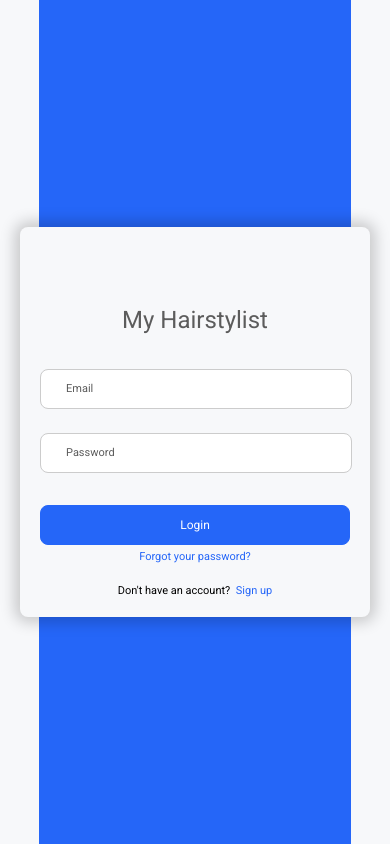
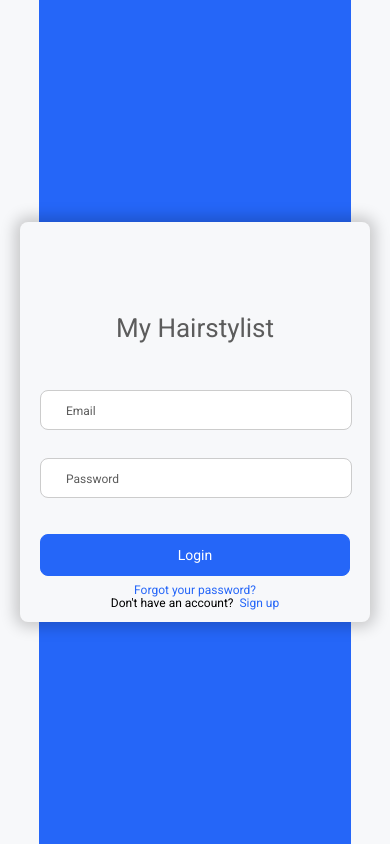
Before and after one commit to spaulas/my-hairstylist-auth-ui, a React app: page /auth/sign-in in a window 390 px wide. Built offline with nearby package versions, Linux system fonts and the light colour scheme.

Commit message:
Finish responsiveness

```diff
--- a/src/components/common/Button/button.styles.scss
+++ b/src/components/common/Button/button.styles.scss
@@ -22,16 +22,16 @@ button {
   }
 }
 
-@media only screen and (max-width: $medium-desktop__max) {
+@media only screen and (max-width: $medium-desktop__max-width),
+  only screen and (max-height: $medium-desktop__max-height) {
   button {
     padding: 14px 0;
   }
 }
 
-@media only screen and (max-width: $tablet-portrait__max) {
+@media only screen and (max-width: $tablet-portrait__max-width),
+  only screen and (max-height: $tablet-portrait__max-height) {
   button {
     padding: 12px 0;
   }
-
-
 }
--- a/src/components/common/Layout/layout.styles.scss
+++ b/src/components/common/Layout/layout.styles.scss
@@ -52,37 +52,14 @@
   }
 }
 
-@media only screen and (max-width: $tablet-landscape__max) {
-  .layout {
-    max-width: 1140px;
-
-    &--box {
-      width: 840px;
-      height: 534px;
-
-      &-strip {
-        margin: 32px 16px 32px 32px;
-      }
-
-      &-children {
-        margin: 32px 32px 32px 16px;
-      }
-    }
-
-    &--strip {
-      width: 366px;
-      right: calc(50% + 16px);
-    }
-  }
-}
-
-@media only screen and (max-width: $medium-desktop__max) {
+@media only screen and (max-width: $medium-desktop__max-width),
+  only screen and (max-height: $medium-desktop__max-height) {
   .layout {
     max-width: 940px;
 
     &--box {
-      width: 700px;
-      height: 446px;
+      width: 880px;
+      height: 560px;
 
       &-strip {
         margin: 28px 14px 28px 28px;
@@ -94,19 +71,20 @@
     }
 
     &--strip {
-      width: 308px;
+      width: 398px;
       right: calc(50% + 14px);
     }
   }
 }
 
-@media only screen and (max-width: $tablet-portrait__max) {
+@media only screen and (max-width: $tablet-portrait__max-width),
+  only screen and (max-height: $tablet-portrait__max-height) {
   .layout {
     max-width: 826px;
 
     &--box {
-      width: 612px;
-      height: 390px;
+      width: 740px;
+      height: 470px;
 
       &-strip {
         margin: 24px 12px 24px 24px;
@@ -118,21 +96,22 @@
     }
 
     &--strip {
-      width: 270px;
+      width: 334px;
       right: calc(50% + 12px);
     }
   }
 }
 
-@media only screen and (max-width: $mobile__max) {
+@media only screen and (max-width: $mobile__max-width),
+  only screen and (max-height: $mobile__max-height) {
   .layout {
-    max-width: 550px;
+    max-width: 640px;
     min-width: 360px;
-    min-height: 364px;
+    min-height: calc(400px + 20px * 2);
 
     &--box {
       width: calc(100% - 20px * 2);
-      height: 390px;
+      height: 400px;
 
       &-strip {
         display: none;
--- a/src/components/generics/Form/Error/error.styles.scss
+++ b/src/components/generics/Form/Error/error.styles.scss
@@ -16,7 +16,18 @@
   }
 }
 
-@media only screen and (max-width: $tablet-landscape__max) {
+/* @media only screen and (max-width: $tablet-landscape__max-width) {
+  .error {
+    left: 20px;
+
+    &__visible {
+      top: 50px;
+    }
+  }
+}
+ */
+@media only screen and (max-width: $medium-desktop__max-width),
+  only screen and (max-height: $medium-desktop__max-height) {
   .error {
     left: 20px;
 
@@ -26,12 +37,23 @@
   }
 }
 
-@media only screen and (max-width: $medium-desktop__max) {
+@media only screen and (max-width: $tablet-portrait__max-width),
+  only screen and (max-height: $tablet-portrait__max-height) {
   .error {
     left: 16px;
 
     &__visible {
-      top: 44px;
+      top: 40px;
     }
   }
 }
+
+@media only screen and (max-width: $mobile__max-width)  and (max-height: $mobile__max-height){
+  .error {
+    left: 28px;
+
+    &__visible {
+      top: 40px;
+    }
+  }
+}
--- a/src/components/generics/Form/Field/field.styles.scss
+++ b/src/components/generics/Form/Field/field.styles.scss
@@ -80,7 +80,7 @@ input:-webkit-autofill:active {
   -webkit-box-shadow: 0 0 0 30px white inset !important;
 }
 
-@media only screen and (max-width: $tablet-landscape__max) {
+/* @media only screen and (max-width: $tablet-landscape__max-width) {
   .form {
     &--item {
       margin-bottom: 30px;
@@ -96,17 +96,33 @@ input:-webkit-autofill:active {
       height: 38px;
     }
   }
+} */
+
+@media only screen and (max-width: $medium-desktop__max-width),
+  only screen and (max-height: $medium-desktop__max-height) {
+  .form {
+    &--label {
+      &__focused {
+        left: 15px;
+      }
+    }
+
+    &--input {
+      height: 38px;
+    }
+  }
 }
 
-@media only screen and (max-width: $tablet-portrait__max) {
+@media only screen and (max-width: $tablet-portrait__max-width),
+  only screen and (max-height: $tablet-portrait__max-height) {
   .form {
     &--item {
-      margin-bottom: 24px;
+      margin-bottom: 28px;
     }
 
     &--label {
       &__focused {
-        left: 8px;
+        left: 12px;
         top: -16px !important;
       }
     }
@@ -116,3 +132,18 @@ input:-webkit-autofill:active {
     }
   }
 }
+
+@media only screen and (max-width: $mobile__max-width)  and (max-height: $mobile__max-height){
+  .form {
+    &--label {
+      &__focused {
+        left: 22px;
+        top: -18px !important;
+      }
+    }
+
+    &--input {
+      height: 28px;
+    }
+  }
+}
--- a/src/components/generics/Form/form.styles.scss
+++ b/src/components/generics/Form/form.styles.scss
@@ -34,23 +34,24 @@
   }
 }
 
-@media only screen and (max-width: $tablet-landscape__max) {
+/* @media only screen and (max-width: $tablet-landscape__max-width) {
   .form {
     &--title {
       padding: 82px 0 50px 0;
     }
   }
 }
-
-@media only screen and (max-width: $medium-desktop__max) {
+ */
+@media only screen and (max-width: $medium-desktop__max-width),
+  only screen and (max-height: $medium-desktop__max-height) {
   .form {
     &--title {
-      padding: 68px 0 42px 0;
+      padding: 86px 0 52px 0;
     }
 
     &--links {
       &-forgot-password {
-        margin-top: 6px;
+        margin-top: 12px;
       }
     }
 
@@ -61,15 +62,16 @@
 }
 
 
-@media only screen and (max-width: $tablet-portrait__max) {
+@media only screen and (max-width: $tablet-portrait__max-width),
+  only screen and (max-height: $tablet-portrait__max-height) {
   .form {
     &--title {
-      padding: 60px 0 36px 0;
+      padding: 72px 0 48px 0;
     }
 
     &--links {
       &-forgot-password {
-        margin-top: 6px;
+        margin-top: 8px;
       }
     }
 
@@ -78,3 +80,21 @@
     }
   }
 }
+
+@media only screen and (max-width: $mobile__max-width)  and (max-height: $mobile__max-height){
+  .form {
+    &--title {
+      padding: 62px 0 38px 0;
+    }
+
+    &--links {
+      &-forgot-password {
+        margin-top: 8px;
+      }
+    }
+
+    button {
+      margin-top: 8px;
+    }
+  }
+}
--- a/src/styles/_responsiveness.scss
+++ b/src/styles/_responsiveness.scss
@@ -1,13 +1,20 @@
-$big-desktop__min: 1440px;
+$big-desktop__min-width: 1440px;
 
-$tablet-landscape__max: $big-desktop__min;
-$tablet-landscape__min: 1280px;
+$tablet-landscape__max-width: $big-desktop__min-width;
+$tablet-landscape__min-width: 1280px;
+$tablet-landscape__min-height: 800px;
 
-$medium-desktop__max: $tablet-landscape__min;
+$medium-desktop__max-width: $tablet-landscape__min-width;
 $medium-desktop__min: 1024px;
+$medium-desktop__max-height: $tablet-landscape__min-height;
+$medium-desktop__min-height: 652px;
 
-$tablet-portrait__max: $medium-desktop__min;
-$tablet-portrait__min: 826px;
+$tablet-portrait__max-width: $medium-desktop__min;
+$tablet-portrait__min-width: 826px;
+$tablet-portrait__max-height: $medium-desktop__min-height;
+$tablet-portrait__min-height: 570px;
 
-$mobile__max: $tablet-portrait__min;
-$mobile__min: 360px;
+$mobile__max-width: $tablet-portrait__min-width;
+$mobile__min-width: 360px;
+$mobile__max-height: $tablet-portrait__min-height;
+$mobile__min-height: 464px;
--- a/src/styles/_typography.scss
+++ b/src/styles/_typography.scss
@@ -8,19 +8,16 @@ h1 {
   letter-spacing: 0em;
   text-align: left;
 
-  @media only screen and (max-width: $tablet-landscape__max) {
+  @media only screen and (max-width: $medium-desktop__max-width),
+  only screen and (max-height: $medium-desktop__max-height) {
     font-size: 28px;
     line-height: 30px;
   }
 
-  @media only screen and (max-width: $medium-desktop__max) {
+  @media only screen and (max-width: $tablet-portrait__max-width),
+  only screen and (max-height: $tablet-portrait__max-height) {
     font-size: 26px;
     line-height: 28px;
-  }
-
-  @media only screen and (max-width: $tablet-portrait__max) {
-    font-size: 24px;
-    line-height: 26px;
   }
 }
 
@@ -32,19 +29,16 @@ h1 {
   letter-spacing: 0em;
   text-align: left;
 
-  @media only screen and (max-width: $tablet-landscape__max) {
+  @media only screen and (max-width: $medium-desktop__max-width),
+  only screen and (max-height: $medium-desktop__max-height) {
     font-size: 14px;
     line-height: 18px;
   }
 
-  @media only screen and (max-width: $medium-desktop__max) {
+  @media only screen and (max-width: $tablet-portrait__max-width),
+  only screen and (max-height: $tablet-portrait__max-height) {
     font-size: 12px;
     line-height: 14px;
-  }
-
-  @media only screen and (max-width: $tablet-portrait__max) {
-    font-size: 11px;
-    line-height: 13px;
   }
 }
 
@@ -56,19 +50,16 @@ h1 {
   letter-spacing: 0em;
   text-align: center;
 
-  @media only screen and (max-width: $tablet-landscape__max) {
+  @media only screen and (max-width: $medium-desktop__max-width),
+  only screen and (max-height: $medium-desktop__max-height) {
     font-size: 16px;
     line-height: 18px;
   }
 
-  @media only screen and (max-width: $medium-desktop__max) {
+  @media only screen and (max-width: $tablet-portrait__max-width),
+  only screen and (max-height: $tablet-portrait__max-height) {
     font-size: 14px;
     line-height: 16px;
-  }
-
-  @media only screen and (max-width: $tablet-portrait__max) {
-    font-size: 12px;
-    line-height: 14px;
   }
 }
 
@@ -80,19 +71,16 @@ h1 {
   letter-spacing: 0em;
   text-decoration: none;
 
-  @media only screen and (max-width: $tablet-landscape__max) {
+  @media only screen and (max-width: $medium-desktop__max-width),
+  only screen and (max-height: $medium-desktop__max-height) {
     font-size: 13px;
     line-height: 14px;
   }
 
-  @media only screen and (max-width: $medium-desktop__max) {
+  @media only screen and (max-width: $tablet-portrait__max-width),
+  only screen and (max-height: $tablet-portrait__max-height) {
     font-size: 12px;
     line-height: 13px;
-  }
-
-  @media only screen and (max-width: $tablet-portrait__max) {
-    font-size: 11px;
-    line-height: 12px;
   }
 }
 
@@ -104,18 +92,15 @@ h1 {
   letter-spacing: 0em;
   text-align: left;
 
-  @media only screen and (max-width: $tablet-landscape__max) {
+  @media only screen and (max-width: $medium-desktop__max-width),
+  only screen and (max-height: $medium-desktop__max-height) {
     font-size: 11px;
     line-height: 13px;
   }
 
-  @media only screen and (max-width: $medium-desktop__max) {
+  @media only screen and (max-width: $tablet-portrait__max-width),
+  only screen and (max-height: $tablet-portrait__max-height) {
     font-size: 10px;
     line-height: 12px;
   }
-
-  @media only screen and (max-width: $tablet-portrait__max) {
-    font-size: 8px;
-    line-height: 10px;
-  }
 }
```
